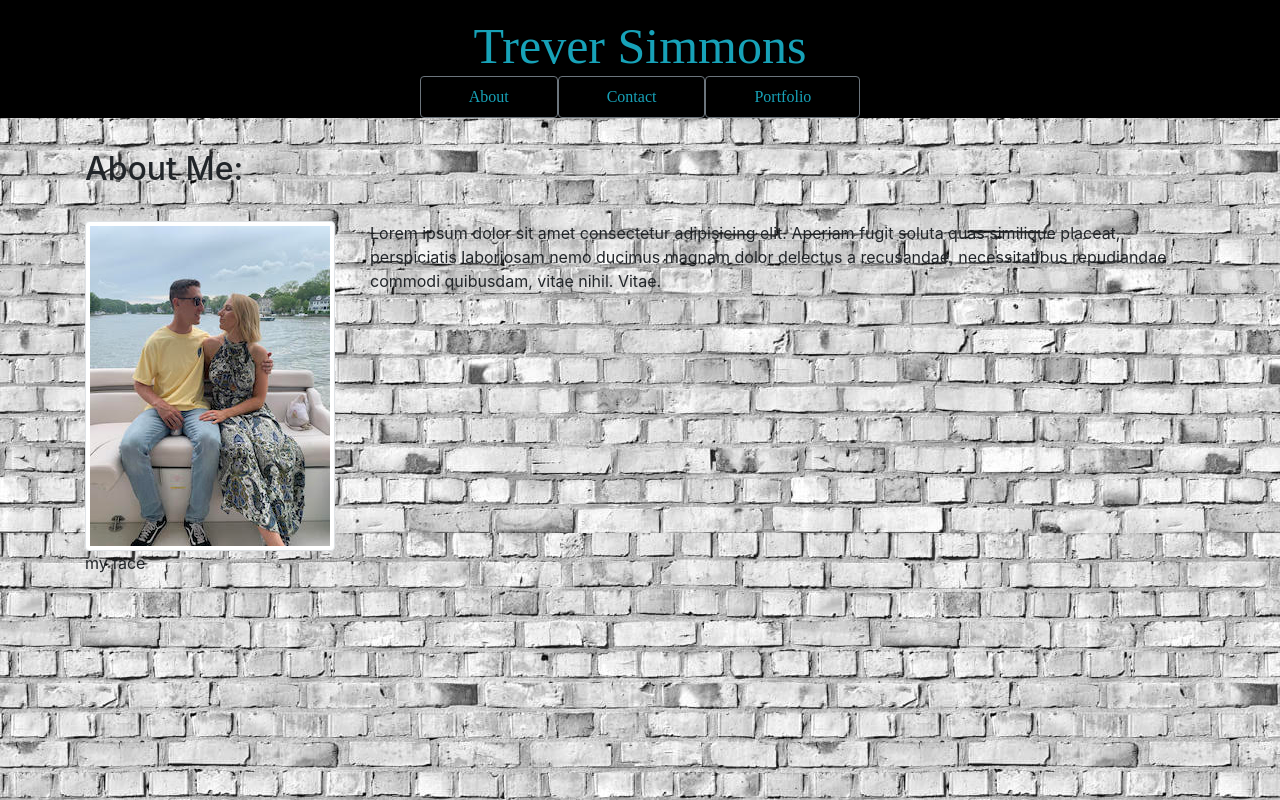
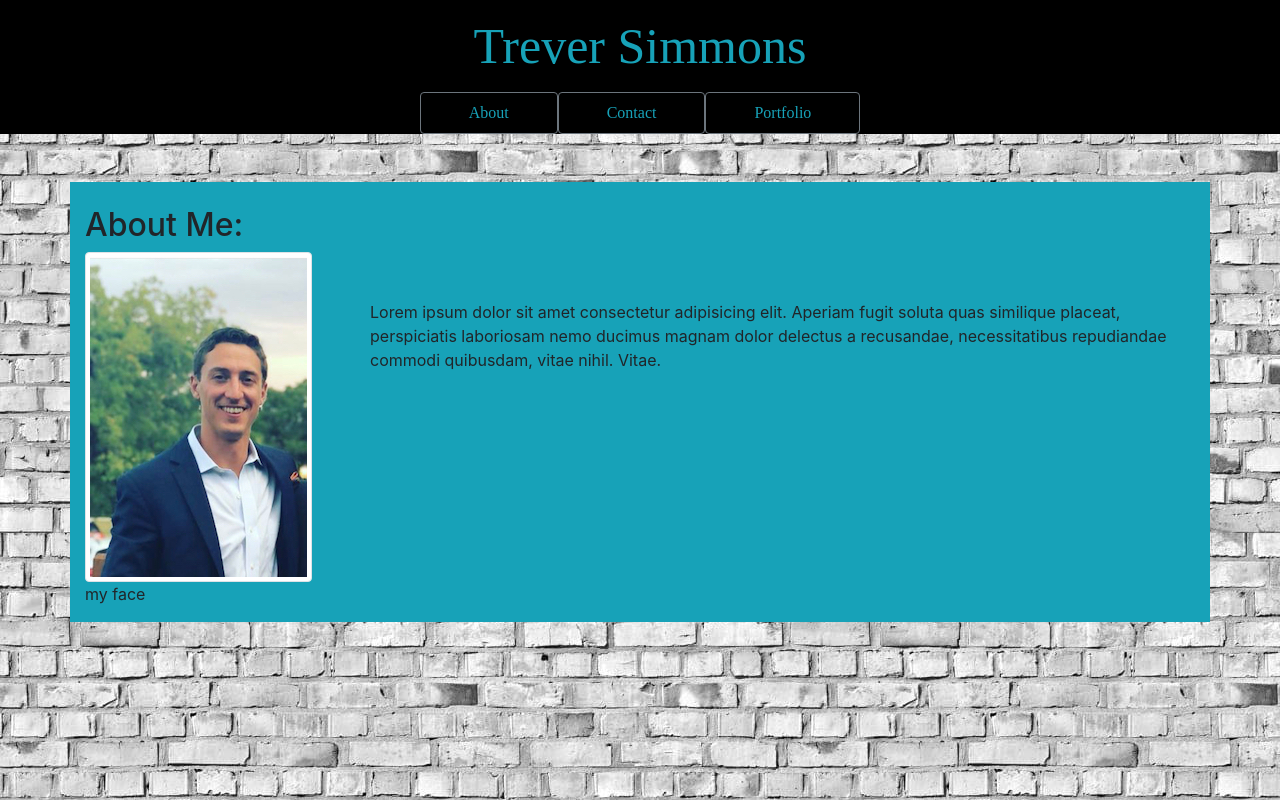
Before and after one commit to simmonstrever/simmonstrever.github.io, a plain HTML site: page index.html in a window 1280 px wide. Drawn offline with nearby package versions, Linux system fonts and the light colour scheme; a web font is replaced by a local one.

Commit message:
finalized the layout for the index and index aestetics

```diff
--- a/index.html
+++ b/index.html
@@ -12,9 +12,9 @@
 </head>
 
 <body>
-    <div class="bg-secondary header">
-        <h1 class="name text-center text-info pt-3"> Trever Simmons <ul
-                class="nav nav-pills active justify-content-center">
+    <div class="bg-primary header">
+        <h1 class="name text-center text-info pt-3 "> Trever Simmons <ul
+                class="nav nav-pills active justify-content-center pt-3">
                 <li class="nav-item">
                     <a class="nav-link btn btn-outline-secondary text-info px-5" href="index.html"> About </a>
                 </li>
@@ -28,20 +28,19 @@
         </h1>
     </div>
 
-    <div class="container">
+    <div class="container bg-info">
 
-        <div class="row">
+        <div class="row mt-5">
             <div class="col-md-12">
                 <h2 class="mt-4"> About Me: </h2>
-                <hr>
             </div>
         </div>
         <div class="row justify-content-center">
             <div class="col-md-3">
-                <img src="assets/me.jpg" class="img-thumbnail" alt="Responsive image">
+                <img src="assets/prof.jpg" class="img-thumbnail" alt="Responsive image">
                 <p>my face </p>
             </div>
-            <div class="col-md-9">
+            <div class="col-md-9 pt-5">
                 <!-- about me section here -->
                 <p>Lorem ipsum dolor sit amet consectetur adipisicing elit. Aperiam fugit soluta quas similique placeat, perspiciatis laboriosam nemo ducimus magnam dolor delectus a recusandae, necessitatibus repudiandae commodi quibusdam, vitae nihil. Vitae.</p>
             </div>
```
Also changed, not shown: assets/prof.jpg (added), style.css (line endings or trailing spaces), 1 other file.
